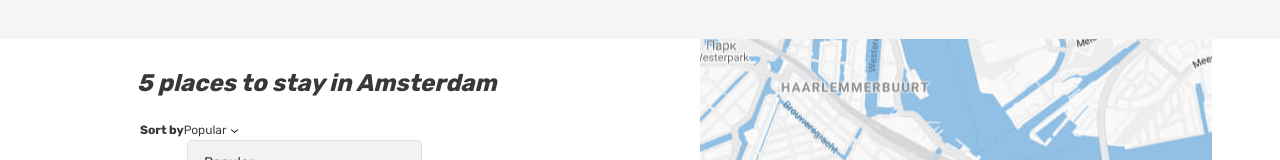
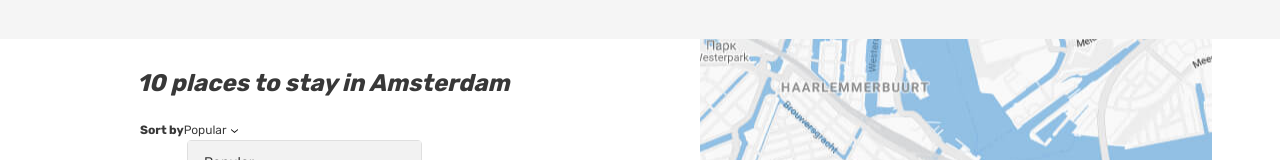
Before and after one commit to chylman/six-cities, a React (Create React App) app: page / in a window 1280 px wide. Shown: the part 146-306 px from the top of the page. Built offline with nearby package versions, Linux system fonts and the light colour scheme.

Commit message:
feat: add props in App

```diff
--- a/src/components/app/app.tsx
+++ b/src/components/app/app.tsx
@@ -1,8 +1,12 @@
 import Main from '../../pages/main/main';
 
-function App(): JSX.Element {
+type AppProps = {
+  offersCount: number;
+}
+
+function App({offersCount}: AppProps) : JSX.Element {
   return (
-    <Main offersCount={5}/>
+    <Main offersCount={offersCount}/>
   );
 }
 
--- a/src/index.tsx
+++ b/src/index.tsx
@@ -1,6 +1,8 @@
 import React from 'react';
 import ReactDOM from 'react-dom/client';
 import App from './components/app/app';
+
+const CARDS_COUNT = 10;
 
 const root = ReactDOM.createRoot(
   document.getElementById('root') as HTMLElement,
@@ -8,6 +10,6 @@ const root = ReactDOM.createRoot(
 
 root.render(
   <React.StrictMode>
-    <App />
+    <App offersCount={CARDS_COUNT}/>
   </React.StrictMode>,
 );
--- a/src/pages/main/main.tsx
+++ b/src/pages/main/main.tsx
@@ -90,7 +90,7 @@ function Main({offersCount = 0} : MainProps): JSX.Element {
                 </ul>
               </form>
               <div className="cities__places-list places__list tabs__content">
-                {Array.from({length: offersCount}, () => <Card />)}
+                {Array.from({length: offersCount}, (item, index) => <Card key={index} />)}
               </div>
             </section>
             <div className="cities__right-section">
```
